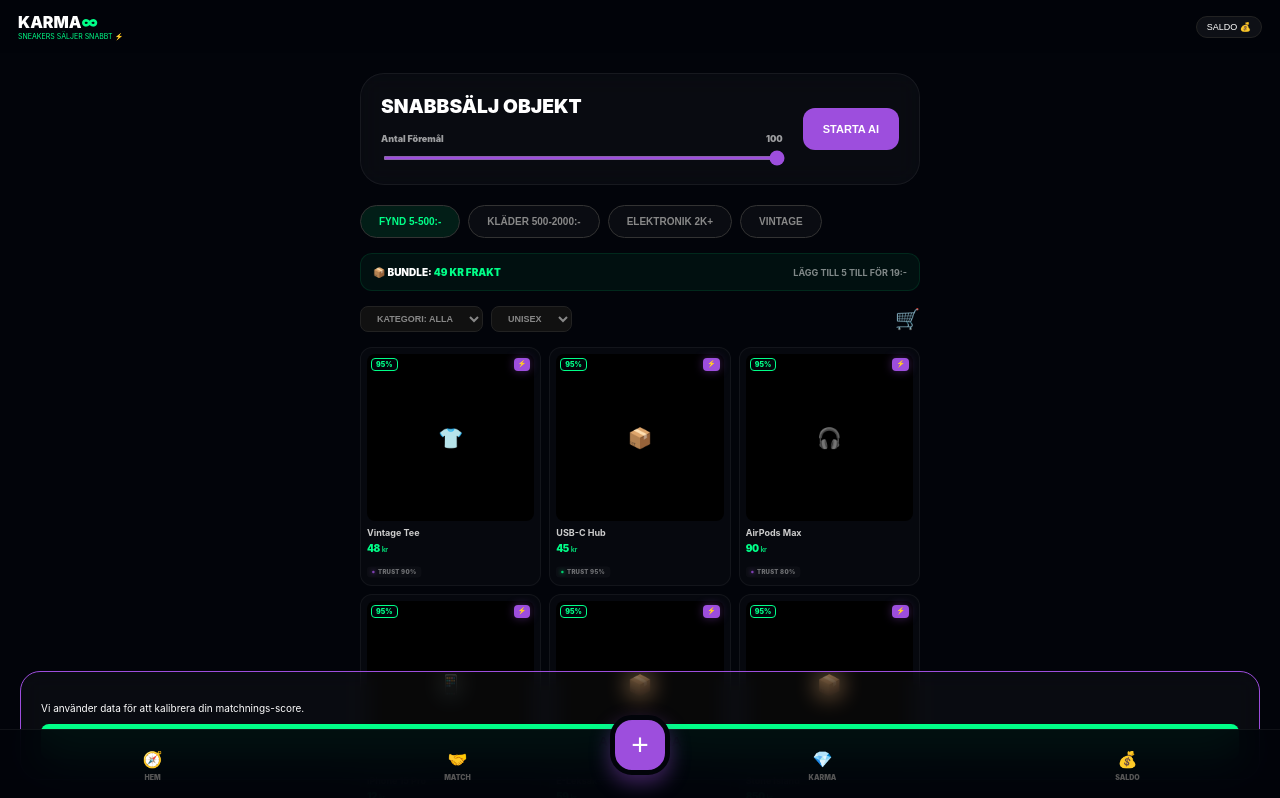
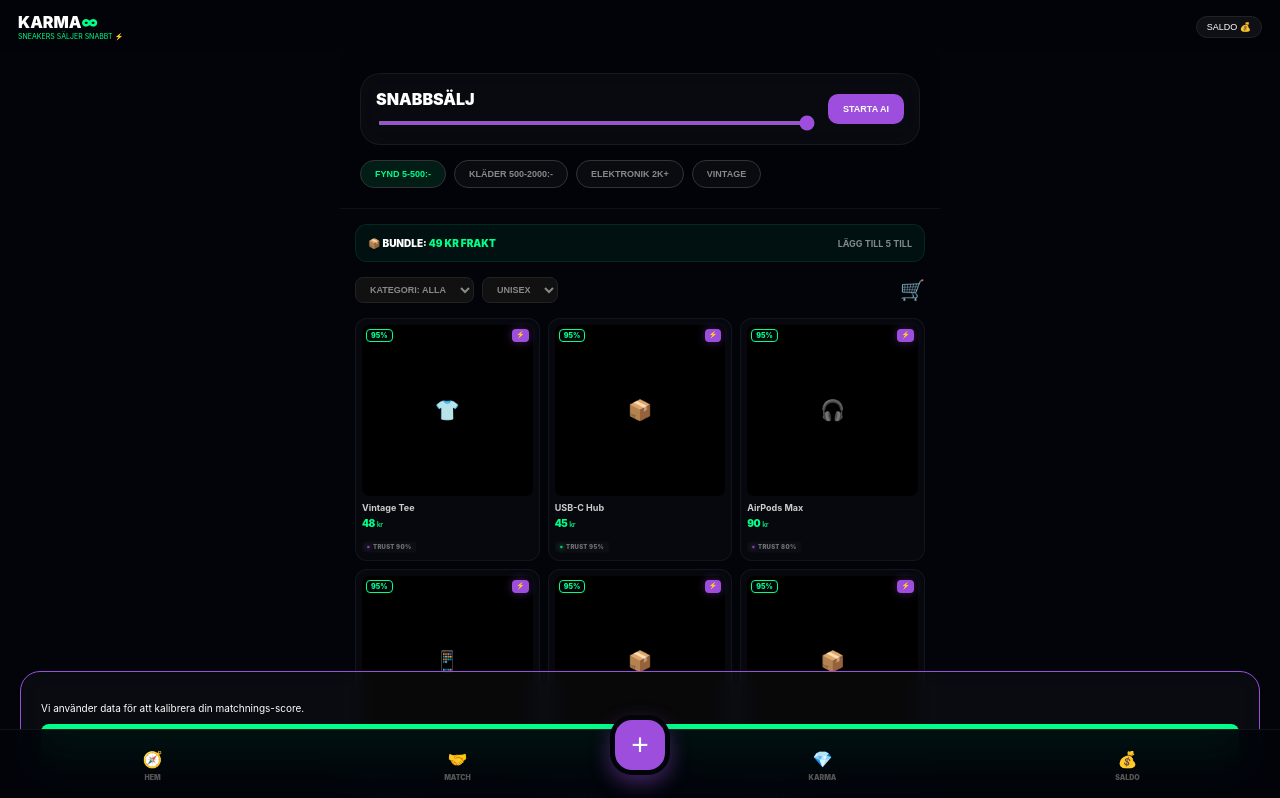
Before and after one commit to gascheckking/marketbeg-appGem, a Next.js app: page / in a window 1280 px wide. Shown: the top 798 px of the page. Built offline with nearby package versions, Linux system fonts and the light colour scheme.

Commit message:
Update page.tsx

```diff
--- a/app/page.tsx
+++ b/app/page.tsx
@@ -9,7 +9,6 @@ export default function Marketplace() {
   const [cartCount, setCartCount] = useState(0);
   const [isAnalysing, setIsAnalysing] = useState(false);
 
-  // Bundle-logik för frakt
   const calculateShipping = () => {
     if (cartCount === 0) return 49;
     if (cartCount < 3) return 39;
@@ -29,65 +28,64 @@ export default function Marketplace() {
   ];
 
   return (
-    <div className="page-wrapper" style={{ padding: '20px' }}>
+    <div className="page-wrapper">
 
-      {/* 1. SNABBSÄLJ KONTROLL */}
-      <div className="glass-card" style={{ padding: '20px', borderRadius: '24px', marginBottom: '20px' }}>
-        <div style={{ display: 'flex', justifyContent: 'space-between', alignItems: 'center', gap: '20px' }}>
+      {/* HEADER-BLOCK (Sticky för app-känsla) */}
+      <div style={{
+        position: 'sticky',
+        top: 0,
+        zIndex: 10,
+        background: 'rgba(2, 4, 10, 0.95)',
+        backdropFilter: 'blur(10px)',
+        padding: '20px 20px 10px 20px',
+        borderBottom: '1px solid rgba(255,255,255,0.05)'
+      }}>
+        {/* SNABBSÄLJ KONTROLL */}
+        <div className="glass-card" style={{ padding: '15px', borderRadius: '20px', marginBottom: '15px' }}>
+          <div style={{ display: 'flex', justifyContent: 'space-between', alignItems: 'center', gap: '15px' }}>
             <div style={{ flex: 1 }}>
-            <h2 style={{ fontSize: '1.2rem', fontWeight: 900, margin: 0 }}>SNABBSÄLJ OBJEKT</h2>
-            <div style={{ marginTop: '15px' }}>
-              <div style={{ display: 'flex', justifyContent: 'space-between', fontSize: '9px', fontWeight: 900, opacity: 0.6 }}>
-                <span>Antal Föremål</span>
-                <span>{itemCount}</span>
-              </div>
+              <h2 style={{ fontSize: '1rem', fontWeight: 900, margin: 0 }}>SNABBSÄLJ</h2>
               <input
                 type="range" min="1" max="100" value={itemCount}
                 onChange={(e) => setItemCount(parseInt(e.target.value))}
                 className="karma-slider"
               />
             </div>
-          </div>
             <button
               onClick={() => setIsAnalysing(!isAnalysing)}
               className="primary-btn"
               style={{
-              width: 'auto', padding: '15px 20px', background: 'var(--neon-purple)',
-              color: '#fff', borderRadius: '12px'
+                width: 'auto', padding: '10px 15px', background: 'var(--neon-purple)',
+                color: '#fff', borderRadius: '10px', fontSize: '9px'
               }}>
-            {isAnalysing ? 'AVBRYT AI' : 'STARTA AI'}
+              {isAnalysing ? 'AVBRYT' : 'STARTA AI'}
             </button>
           </div>
         </div>
 
-      {/* 2. AI-KALIBRERING (Placerad direkt under kontrollen) */}
+        {/* AI-KALIBRERING */}
         {isAnalysing && (
-        <div style={{
-          marginBottom: '20px',
-          background: 'rgba(157, 78, 221, 0.05)',
-          borderRadius: '20px',
-          border: '1px solid var(--neon-purple)',
-          overflow: 'hidden',
-          animation: 'slideIn 0.3s ease-out'
-        }}>
+          <div style={{ marginBottom: '15px', background: 'rgba(157, 78, 221, 0.05)', borderRadius: '15px', border: '1px solid var(--neon-purple)', overflow: 'hidden' }}>
             <LoadingAI />
           </div>
         )}
 
-      {/* 3. HORISONTELLA TABS */}
-      <div style={{ display: 'flex', gap: '8px', overflowX: 'auto', paddingBottom: '15px', scrollbarWidth: 'none' }}>
+        {/* TABS */}
+        <div style={{ display: 'flex', gap: '8px', overflowX: 'auto', paddingBottom: '10px', scrollbarWidth: 'none' }}>
           {categories.map((cat, i) => (
             <button key={i} style={{
-            whiteSpace: 'nowrap', padding: '10px 18px', borderRadius: '30px',
+              whiteSpace: 'nowrap', padding: '8px 14px', borderRadius: '20px',
               border: '1px solid #333', background: i === 0 ? 'rgba(0,255,136,0.1)' : 'rgba(255,255,255,0.03)',
-            color: i === 0 ? 'var(--neon-mint)' : '#888', fontSize: '10px', fontWeight: 900
+              color: i === 0 ? 'var(--neon-mint)' : '#888', fontSize: '9px', fontWeight: 900
             }}>
               {cat}
             </button>
           ))}
         </div>
+      </div>
 
-      {/* 4. BUNDLE-MÄTARE */}
+      <div style={{ padding: '15px' }}>
+        {/* BUNDLE-MÄTARE */}
         <div style={{
           background: 'rgba(0,255,136,0.05)', border: '1px solid rgba(0,255,136,0.1)',
           borderRadius: '12px', padding: '12px', marginBottom: '15px', display: 'flex', justifyContent: 'space-between', alignItems: 'center'
@@ -96,23 +94,19 @@ export default function Marketplace() {
             📦 BUNDLE: <span style={{ color: 'var(--neon-mint)' }}>{calculateShipping()} KR FRAKT</span>
           </div>
           <div style={{ fontSize: '9px', opacity: 0.5, fontWeight: 700 }}>
-          {cartCount < 5 ? `LÄGG TILL ${5 - cartCount} TILL FÖR 19:-` : 'LÄGSTA FRAKT UPPNÅDD!'}
+            {cartCount < 5 ? `LÄGG TILL ${5 - cartCount} TILL` : 'MÄSTARE!'}
           </div>
         </div>
 
-      {/* 5. GRID KONTROLLER */}
+        {/* GRID KONTROLLER */}
         <div style={{ display: 'flex', justifyContent: 'space-between', alignItems: 'center', marginBottom: '15px' }}>
           <div style={{ display: 'flex', gap: '8px' }}>
              <select className="mini-select">
                 <option>KATEGORI: ALLA</option>
                 <option>ELEKTRONIK</option>
-              <option>SAMLAROBJEKT</option>
              </select>
              <select className="mini-select">
                 <option>UNISEX</option>
-              <option>BARN</option>
-              <option>KVINNA</option>
-              <option>MAN</option>
              </select>
           </div>
           <div
@@ -123,34 +117,19 @@ export default function Marketplace() {
           </div>
         </div>
 
-      {/* 6. DET KOMPAKTA RUTNÄTET (3 i bredd) */}
-      <div style={{
-        display: 'grid',
-        gridTemplateColumns: 'repeat(3, 1fr)',
-        gap: '8px'
-      }}>
+        {/* RUTNÄT 3-I-BREDD */}
+        <div style={{ display: 'grid', gridTemplateColumns: 'repeat(3, 1fr)', gap: '8px' }}>
           {[...items, ...items, ...items].map((item, i) => (
             <FeedCardSell key={i} {...item} />
           ))}
         </div>
+      </div>
 
       <style jsx>{`
-        @keyframes slideIn {
-          from { opacity: 0; transform: translateY(-10px); }
-          to { opacity: 1; transform: translateY(0); }
-        }
-        .karma-slider {
-          width: 100%; margin-top: 10px; accent-color: var(--neon-purple);
-          height: 4px; border-radius: 2px;
-        }
-        .mini-select {
-          background: #111; border: 1px solid #222; color: #888;
-          font-size: 9px; padding: 6px 12px; border-radius: 8px; font-weight: 800;
-        }
-        .cart-badge {
-          position: absolute; top: -5px; right: -5px; background: var(--neon-mint);
-          color: #000; font-size: 8px; padding: 2px 5px; border-radius: 50%; font-weight: 900;
-        }
+        @keyframes slideIn { from { opacity: 0; transform: translateY(-10px); } to { opacity: 1; transform: translateY(0); } }
+        .karma-slider { width: 100%; margin-top: 10px; accent-color: var(--neon-purple); height: 4px; border-radius: 2px; }
+        .mini-select { background: #111; border: 1px solid #222; color: #888; font-size: 9px; padding: 6px 10px; border-radius: 8px; font-weight: 800; }
+        .cart-badge { position: absolute; top: -5px; right: -5px; background: var(--neon-mint); color: #000; font-size: 8px; padding: 2px 5px; border-radius: 50%; font-weight: 900; }
       `}</style>
     </div>
   );
```
Lines whose indentation alone changed are shown as unchanged.
